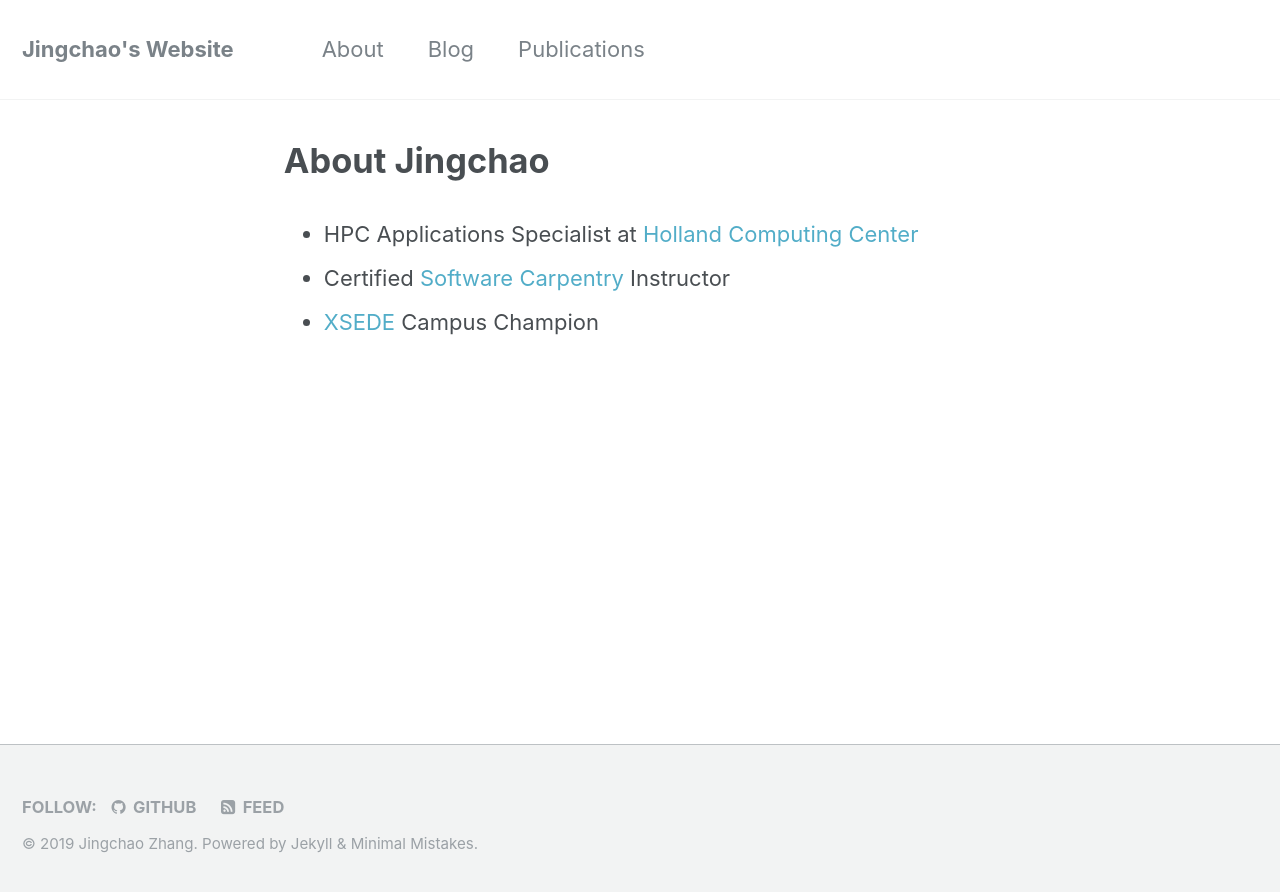
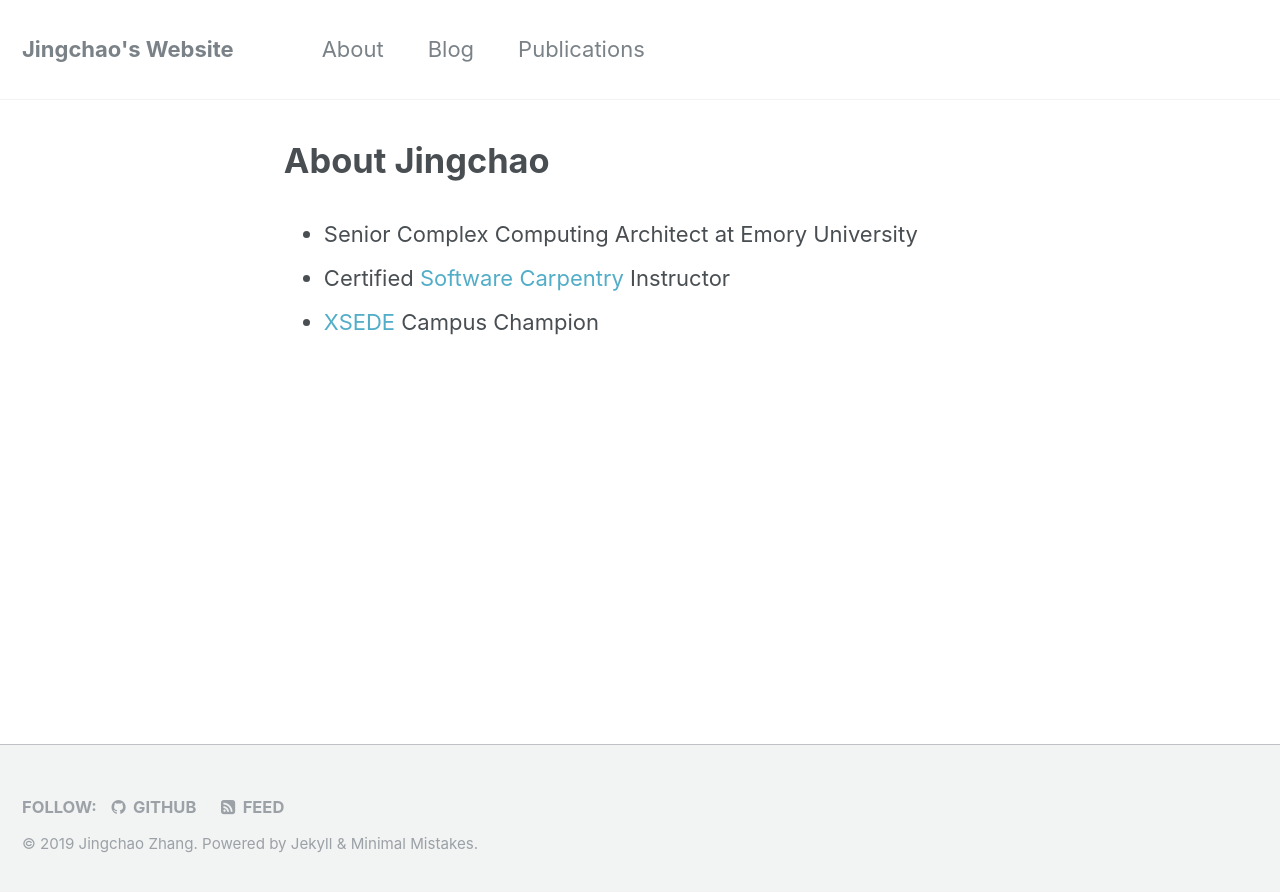
Before and after one commit to JingchaoZhang/JingchaoZhang.github.io, a Jekyll site: the page built from _pages/about.md, in a window 1280 px wide. Shown: the top 892 px of the page. Built offline with Jekyll 4.4.1, drawn with Linux system fonts in a browser that asks for light colours.

Commit message:
Update about.md

```diff
--- a/_pages/about.md
+++ b/_pages/about.md
@@ -5,6 +5,6 @@ permalink: /about/
 author_profile: false
 ---
 
-- HPC Applications Specialist at [Holland Computing Center](https://hcc.unl.edu/)
+- Senior Complex Computing Architect at Emory University
 - Certified [Software Carpentry](http://software-carpentry.org/) Instructor
 - [XSEDE](https://www.xsede.org/) Campus Champion
```
